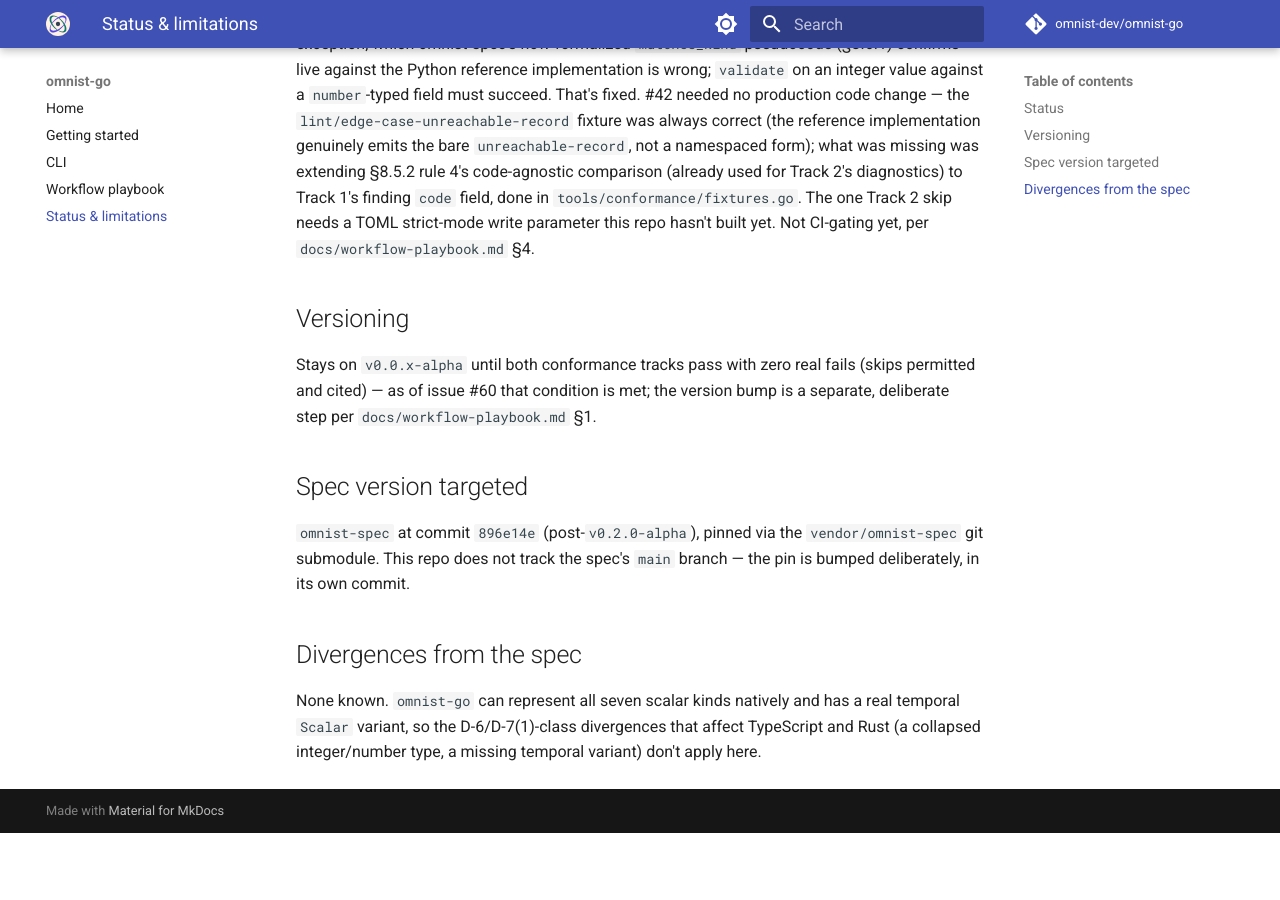
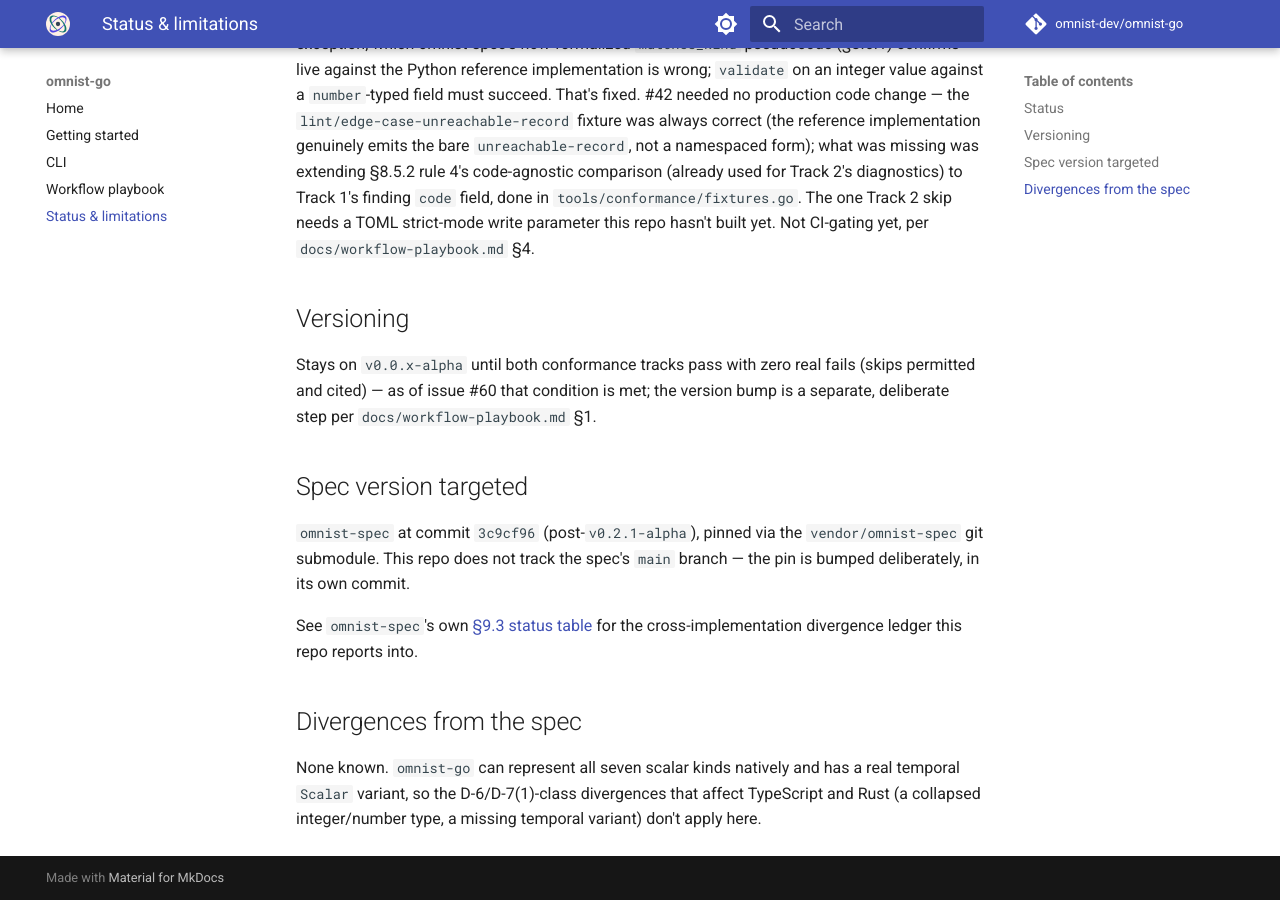
Before and after one commit to omnist-dev/omnist-go, an MkDocs documentation site: the page built from docs/limitations.md, in a window 1280 px wide and 900 px high, scrolled down 665 px. Built offline with MkDocs 1.6.1 and Material for MkDocs 9.7.7, drawn with Linux system fonts in a browser that asks for light colours; comment, search, counter and statistics services are not loaded; before the commit the page ends 1498 px from its top, so only the background shows below that.

Commit message:
Fix stale spec-version citations in docs (896e14e/v0.2.0-alpha -> 3c9cf96/v0.2.1-alpha)
Found while auditing docs/limitations.md for issue #59 -- both citations
were left at the pin from before issue 60s submodule bump. Also linked
limitations.md to omnist-specs own S9.3 divergence-ledger status table,
per issue #59 item 3 (thin content, no cross-link to the ledger).

```diff
--- a/docs/limitations.md
+++ b/docs/limitations.md
@@ -48,9 +48,12 @@ the version bump is a separate, deliberate step per
 
 ## Spec version targeted
 
-`omnist-spec` at commit `896e14e` (post-`v0.2.0-alpha`), pinned via the
+`omnist-spec` at commit `3c9cf96` (post-`v0.2.1-alpha`), pinned via the
 `vendor/omnist-spec` git submodule. This repo does not track the spec's
 `main` branch — the pin is bumped deliberately, in its own commit.
+
+See `omnist-spec`'s own [§9.3 status table](https://github.com/omnist-dev/omnist-spec/blob/main/docs/09-divergence-ledger.md#93-status-table)
+for the cross-implementation divergence ledger this repo reports into.
 
 ## Divergences from the spec
 
```
Also changed, not shown: docs/workflow-playbook.md (+1 -1 lines).
